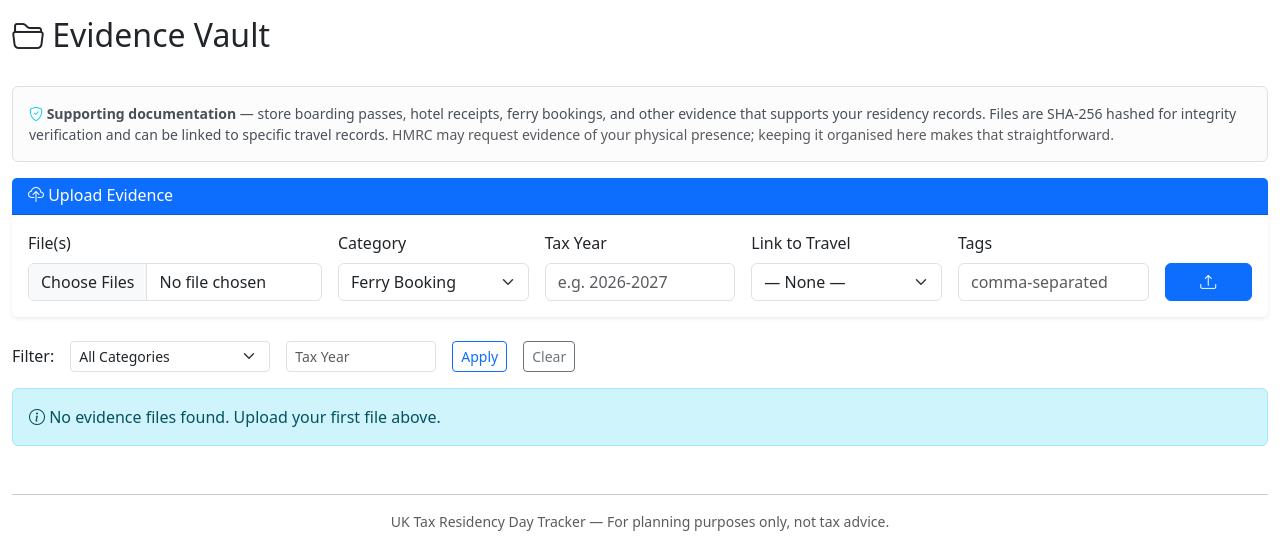
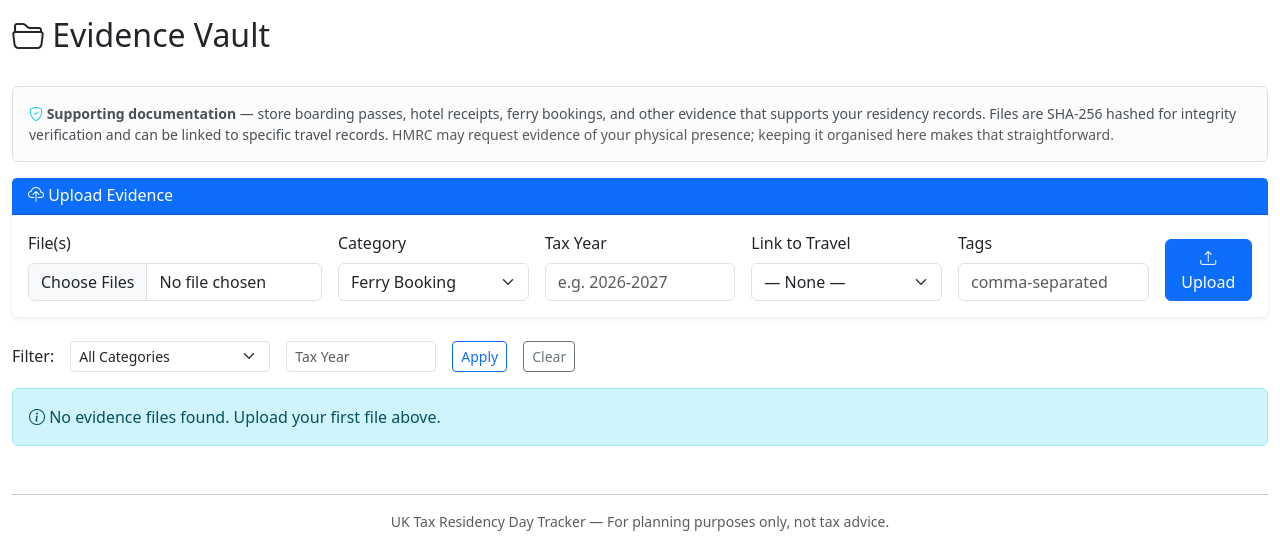
Before and after one commit to zartyblartfast/daycounter, a Flask app: page /evidence/ in a window 1280 px wide. Shown: the part 56-597 px from the top of the page. Run offline with Flask 3, Linux system fonts and the light colour scheme.

Commit message:
Add visible Upload text to evidence vault button

```diff
--- a/app/templates/evidence.html
+++ b/app/templates/evidence.html
@@ -64,7 +64,7 @@
                         </div>
                         <div class="col-md-1">
                             <button type="submit" class="btn btn-primary w-100">
-                                <i class="bi bi-upload"></i>
+                                <i class="bi bi-upload"></i> Upload
                             </button>
                         </div>
                     </div>
```
